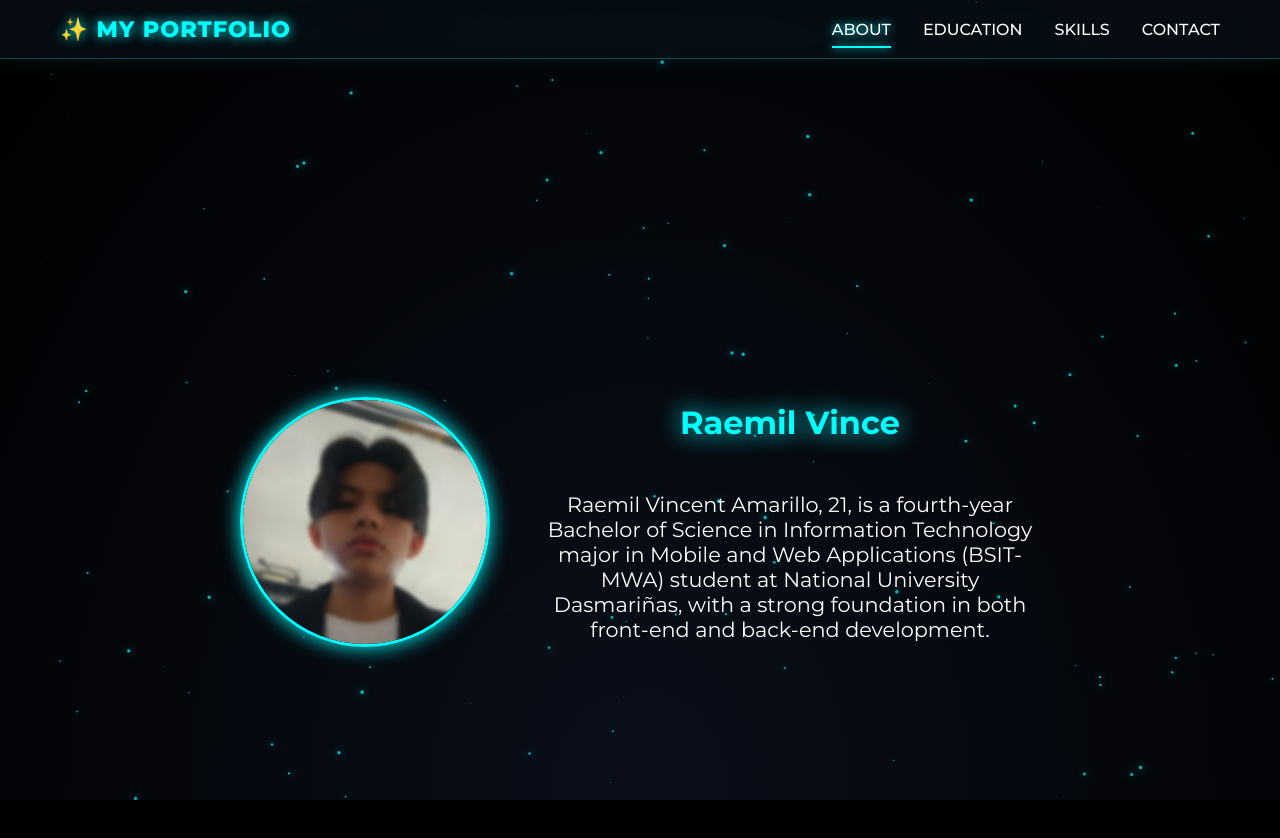
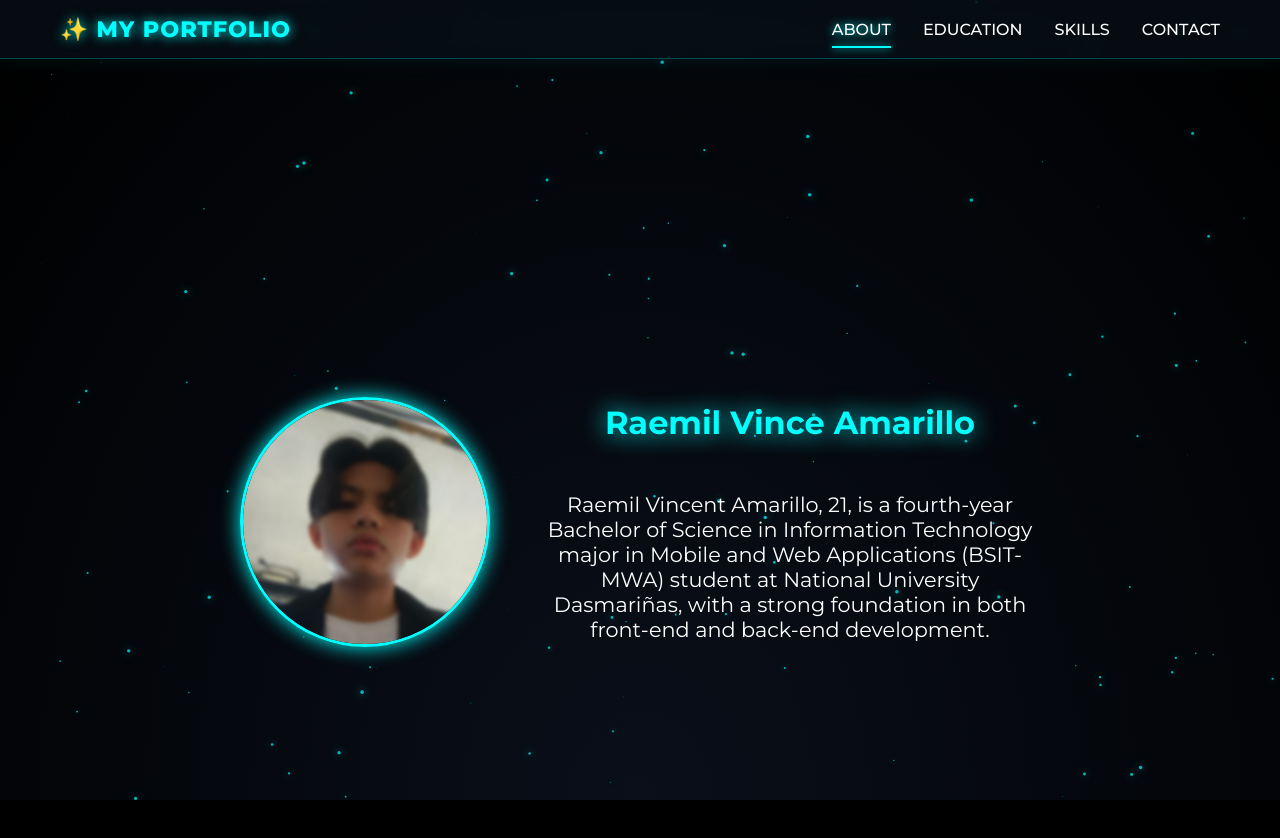
Before and after one commit to Amarillora/AboutHim, a React (Vite) app: page / in a window 1280 px wide. Shown: the top 838 px of the page. Built offline with nearby package versions, Linux system fonts and the light colour scheme.

Commit message:
Back to original with surname

```diff
--- a/src/pages/About.jsx
+++ b/src/pages/About.jsx
@@ -47,7 +47,7 @@ const About = () => {
       />
 
           <div className="text">
-            <h1 className="glow">Raemil Vince</h1>
+            <h1 className="glow">Raemil Vince Amarillo</h1>
             <br /><br />
             <p>
               Raemil Vincent Amarillo, 21, is a fourth-year Bachelor of Science in Information Technology
```
